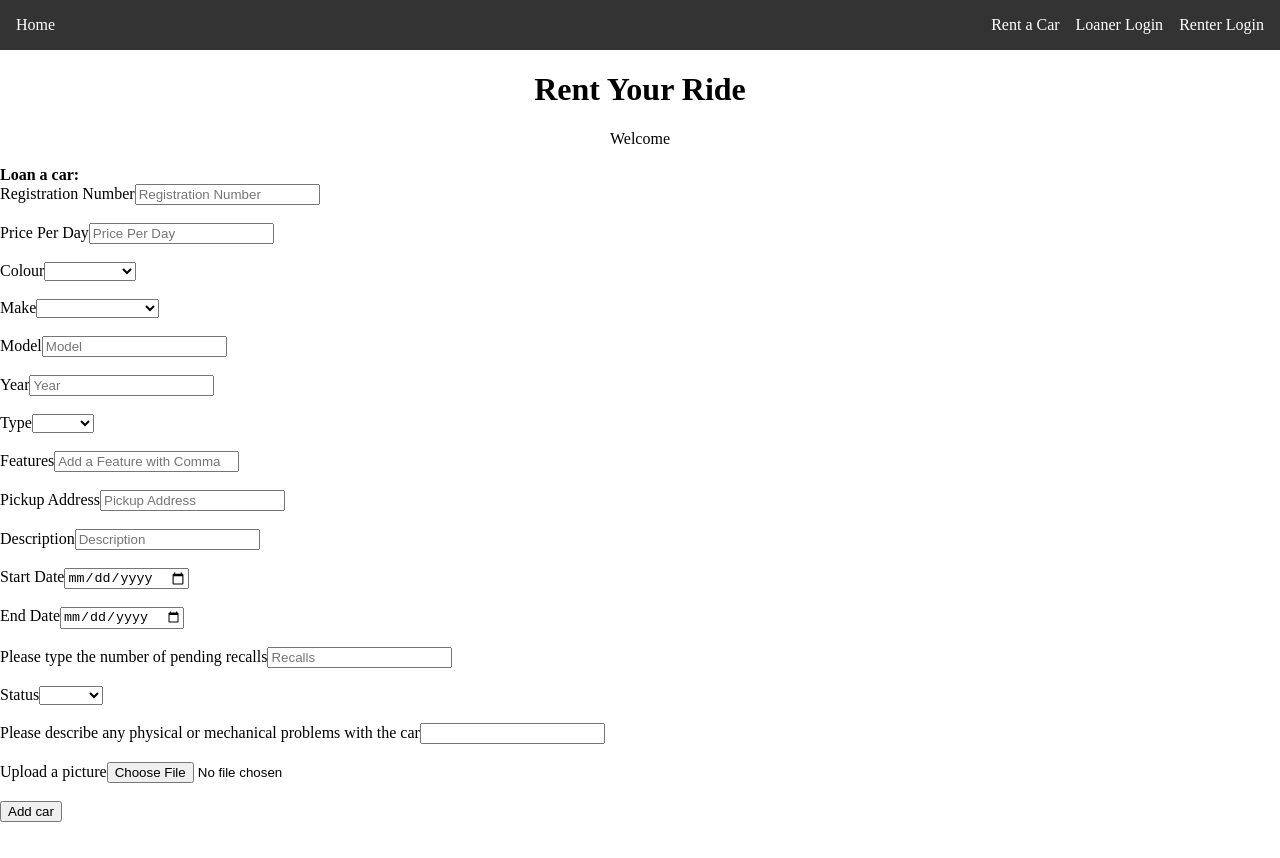
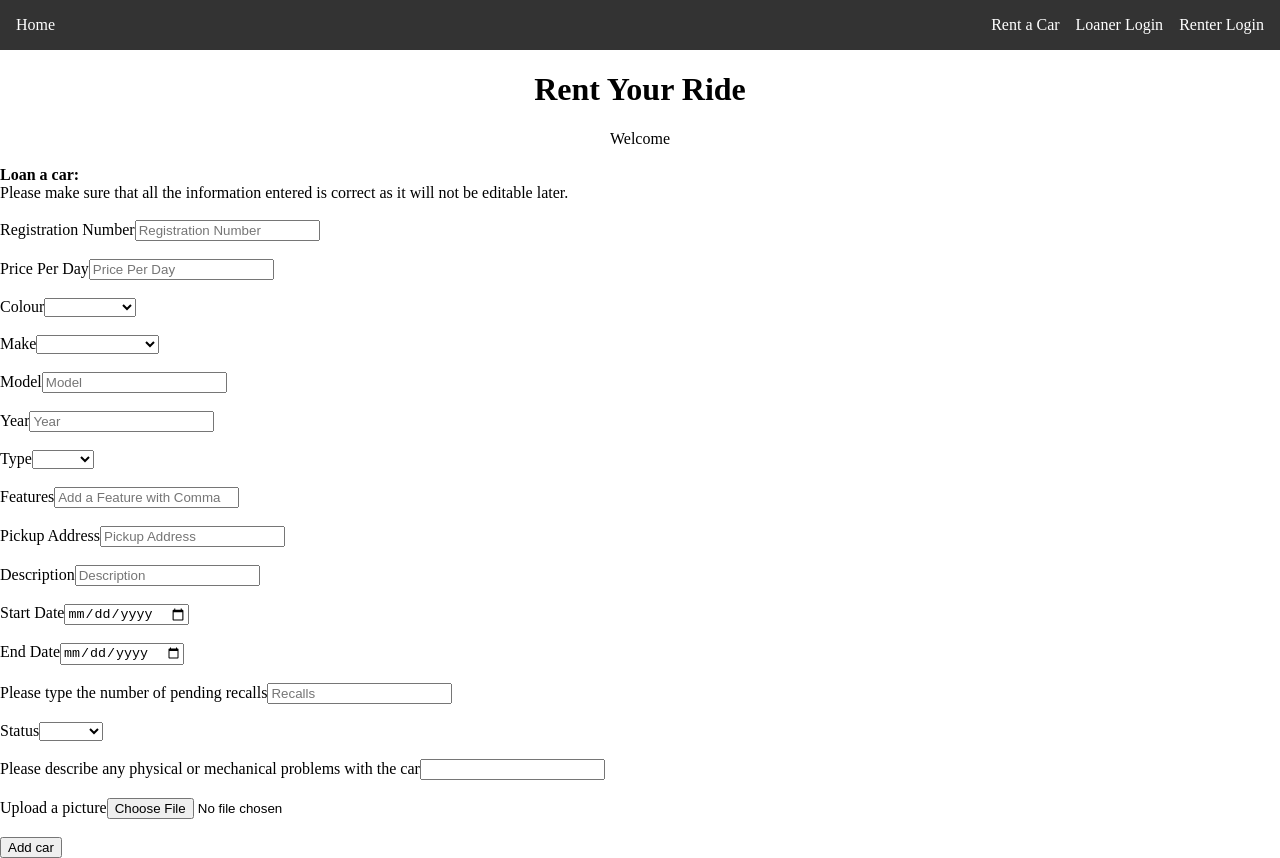
Before and after one commit to muteebaa/cpsc471-database-project, a React (Create React App) app in the folder client/: page /add-car in a window 1280 px wide. Before the commit the page ends 822 px from the top, so only its background shows below. Built offline with nearby package versions, Linux system fonts and the light colour scheme; no server answers.

Commit message:
added a statement for the users

```diff
--- a/client/src/Pages/AddCarPage.js
+++ b/client/src/Pages/AddCarPage.js
@@ -315,6 +315,8 @@ function AddCarPage() {
           <br></br>
           <strong>Loan a car:</strong>
           <br></br>
+          <div> Please make sure that all the information entered is correct as it will not be editable later.  </div>
+          <br></br>
           <div class="RegistrationNumber">
             Registration Number
             <input type="text" placeholder="Registration Number" name="regNo"
```
